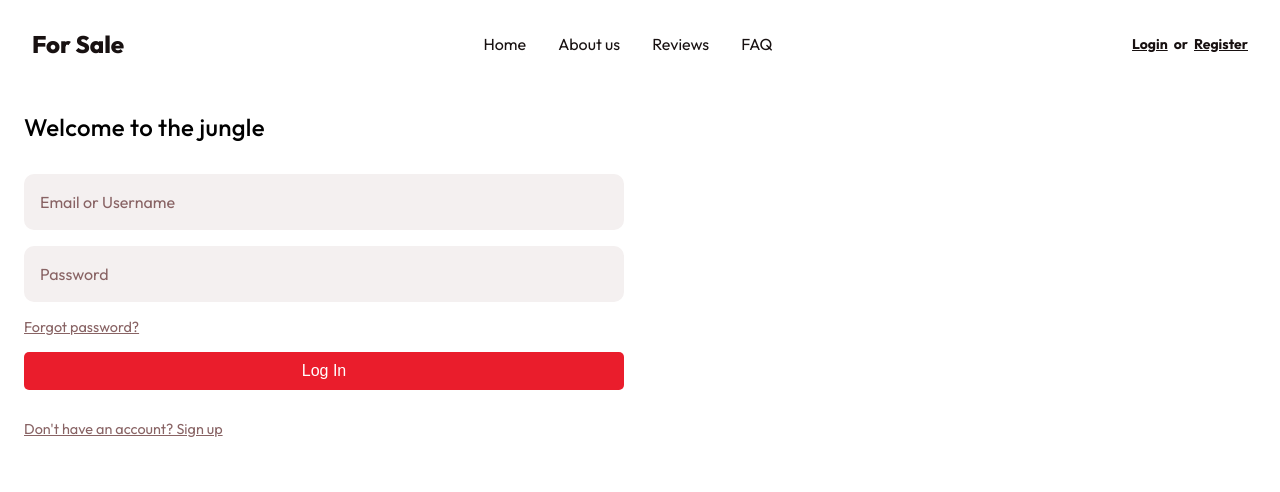
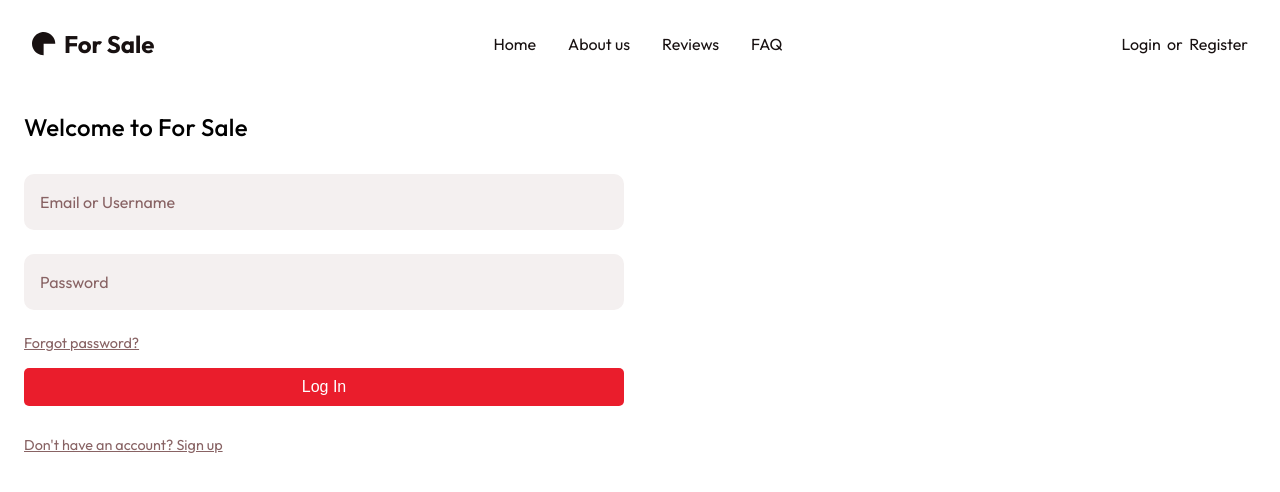
Before and after one commit to caiosantos10/for-sale-frontend, an Angular app: page /auth/login in a window 1280 px wide. Shown: the top 492 px of the page. Built offline with nearby package versions, Linux system fonts and the light colour scheme.

Commit message:
use istead import to css globals imports and header style adjustments

```diff
--- a/src/app/modules/auth/login/login.component.html
+++ b/src/app/modules/auth/login/login.component.html
@@ -1,6 +1,6 @@
 <section class="login-page">
   <mat-card class="login-card">
-    <mat-card-title>Welcome to the jungle</mat-card-title>
+    <mat-card-title>Welcome to For Sale</mat-card-title>
 
     <mat-card-content>
       <form [formGroup]="loginForm" (ngSubmit)="onSubmit()" class="login-form">
--- a/src/app/modules/auth/login/login.component.scss
+++ b/src/app/modules/auth/login/login.component.scss
@@ -1,4 +1,5 @@
-@import 'colors';
+@use 'colors' as *;
+@use 'sass:color';
 
 .login-page {
   .login-card {
@@ -23,7 +24,7 @@
           color: $color-white;
 
           &:hover {
-            background-color: darken($color-brand, 10%);
+            background-color: color.adjust($color-brand, $lightness: -10%);
           }
         }
       }
--- a/src/app/shared/components/header/header.component.html
+++ b/src/app/shared/components/header/header.component.html
@@ -1,29 +1,30 @@
 <header class="header-shell">
   <div class="brand-area">
+    <img src="/brand-icon.svg" alt="Branch icon" class="mat-icon-rtl-mirror" class="brand-icon">
     <span class="brand-chip">For Sale</span>
   </div>
 
   @if (isLoggedIn) {
-      <nav class="header-shell__main-nav" aria-label="Logged Menu">
-        @for (item of menuItems; track item.label) {
-          <a class="header-shell__main-nav--link" [routerLink]="item.route">{{ item.label }}</a>
-        }
-      </nav>
+    <nav class="main-nav" aria-label="Logged Menu">
+      @for (item of menuItems; track item.label) {
+        <a class="main-nav--link" [routerLink]="item.route">{{ item.label }}</a>
+      }
+    </nav>
   } @else {
-    <nav class="header-shell__main-nav" aria-label="Home">
-      <a class="header-shell__main-nav--link" [routerLink]="'/home'">Home</a>
-      <a class="header-shell__main-nav--link" [routerLink]="'/home'">About us</a>
-      <a class="header-shell__main-nav--link" [routerLink]="'/home'">Reviews</a>
-      <a class="header-shell__main-nav--link" [routerLink]="'/home'">FAQ</a>
-    </nav>
+  <nav class="main-nav" aria-label="Menu">
+    <a class="main-nav--link" [routerLink]="'/home'">Home</a>
+    <a class="main-nav--link" [routerLink]="'/home'">About us</a>
+    <a class="main-nav--link" [routerLink]="'/home'">Reviews</a>
+    <a class="main-nav--link" [routerLink]="'/home'">FAQ</a>
+  </nav>
   }
 
   <div class="user-menu" [class.user-menu--open]="isUserMenuOpen">
     @if (!isLoggedIn) {
-      <div class="user-menu__auth-links" aria-label="Acesso da conta">
-        <a class="user-menu__auth-link" [routerLink]="'/auth/login'">Login</a>
-        <span class="user-menu__auth-link">or</span>
-        <a class="user-menu__auth-link" [routerLink]="'/auth/register'">Register</a>
+      <div class="auth-link-wrapper" aria-label="Acesso da conta">
+        <a class="auth-link" [routerLink]="'/auth/login'">Login</a>
+        <span class="auth-link" style="text-decoration: none;">or</span>
+        <a class="auth-link" [routerLink]="'/auth/register'">Register</a>
       </div>
     }
 
--- a/src/app/shared/components/header/header.component.scss
+++ b/src/app/shared/components/header/header.component.scss
@@ -10,15 +10,21 @@
   .brand-area {
     display: flex;
     align-items: center;
+
+    .brand-icon {
+      width: 1.5rem;
+      height: 1.5rem;
+      margin-right: 0.5rem;
     }
 
     .brand-chip {
       color: $color-text-primary;
       font-size: 1.5rem;
-    font-weight: 800;
+      font-weight: 700;
+    }
   }
 
-  &__main-nav {
+  .main-nav {
     display: flex;
     gap: 8px;
 
@@ -40,23 +46,19 @@
     align-items: center;
     gap: 12px;
 
-    &__auth-links {
+    .auth-link-wrapper {
       display: inline-flex;
       align-items: center;
-      gap: 6px;
-    }
+      gap: .4rem;
 
-    &__auth-link {
-      border: 0;
-      background: transparent;
+      .auth-link {
         color: $color-text-primary;
-      font-size: 14px;
-      font-weight: 700;
         cursor: pointer;
-      padding: 0;
+        text-decoration: none;
 
         &:hover {
           text-decoration: underline;
+        }
       }
     }
 
--- a/src/app/shared/styles/_buttons.scss
+++ b/src/app/shared/styles/_buttons.scss
@@ -1,4 +1,4 @@
-@import './_colors.scss';
+@use './_colors.scss';
 
 button.for-sale-button {
   border: none;
--- a/src/app/shared/styles/_mat-form-fields.scss
+++ b/src/app/shared/styles/_mat-form-fields.scss
@@ -1,4 +1,4 @@
-@import './_colors.scss';
+@use 'colors' as *;
 
 mat-form-field.for-sale-input {
   .mdc-text-field {
@@ -22,6 +22,7 @@ mat-form-field.for-sale-input {
   // space div for error message
   .mat-mdc-form-field-subscript-wrapper.mat-mdc-form-field-bottom-align {
     height: 0;
+    min-height: 0.5rem;
   }
   mat-error {
     font-size: 0.8rem;
--- a/src/styles.scss
+++ b/src/styles.scss
@@ -1,8 +1,8 @@
 /* You can add global styles to this file, and also import other style files */
+@use 'colors' as *;
+@use 'mat-form-fields' as *;
+@use 'buttons' as *;
 @import url('https://fonts.googleapis.com/css2?family=Outfit:wght@100..900&display=swap');
-@import './app/shared/styles/_colors.scss';
-@import './app/shared/styles/mat-form-fields.scss';
-@import './app/shared/styles/buttons.scss';
 
 html,
 body {
```
Also changed, not shown: public/brand-icon.svg (added). Lines whose indentation alone changed are shown as unchanged.
